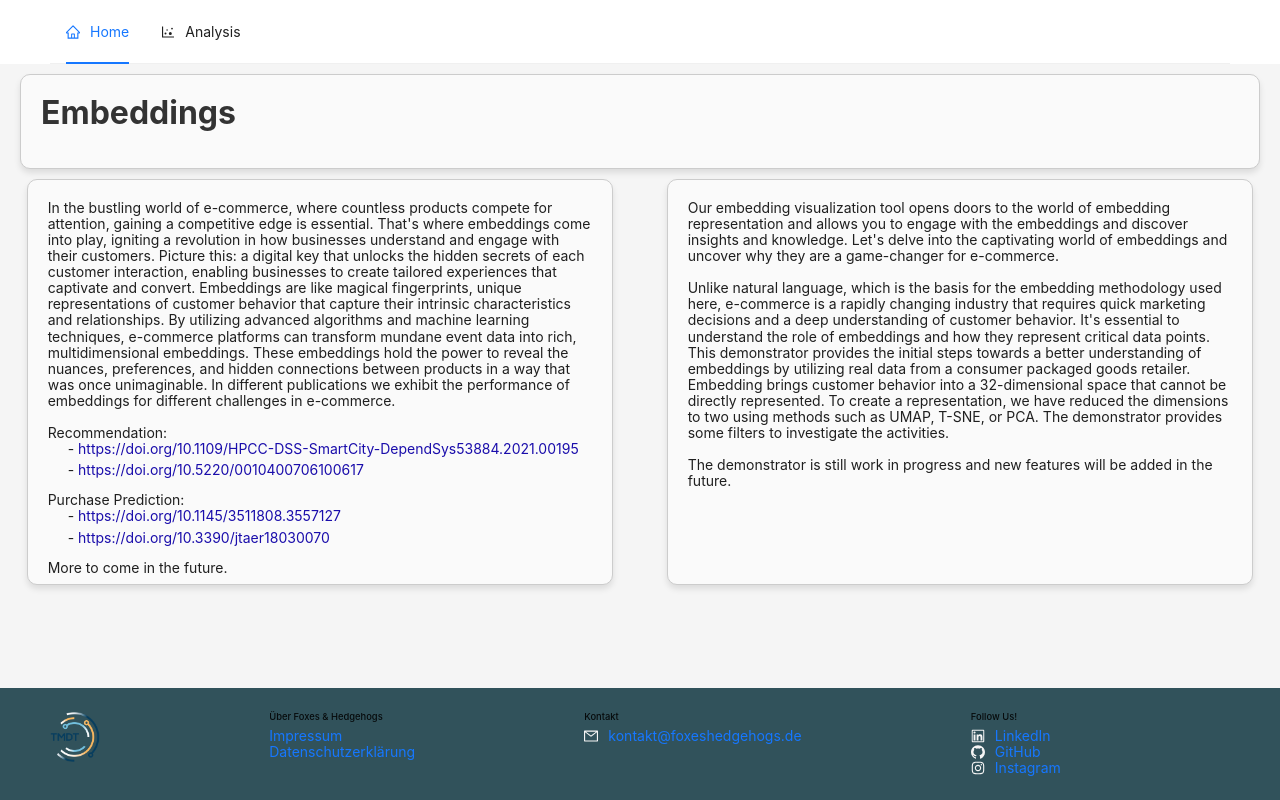
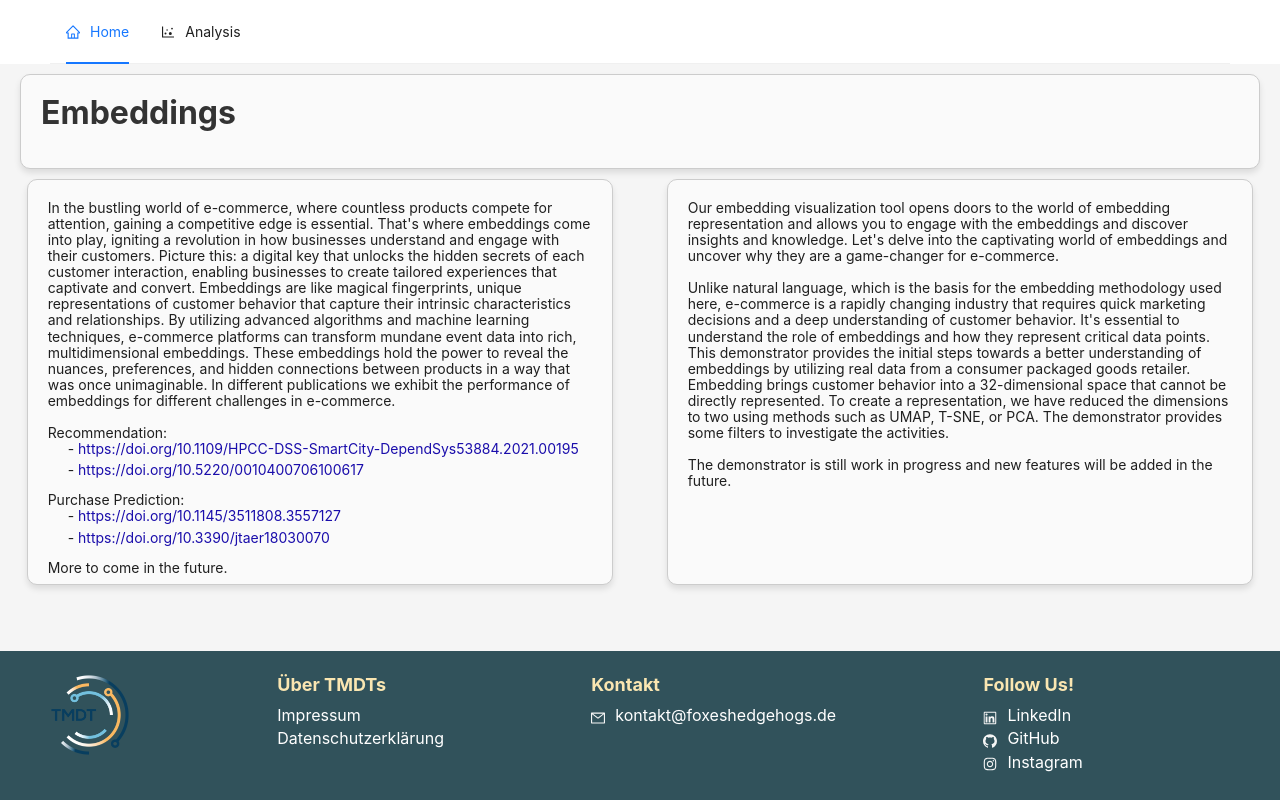
Before and after one commit to Lizoug/Breinify-demo, a React (Create React App) app in the folder frontend/: page / in a window 1280 px wide. Built offline with nearby package versions, Linux system fonts and the light colour scheme.

Commit message:
footer updated

```diff
--- a/frontend/src/components/footer.tsx
+++ b/frontend/src/components/footer.tsx
@@ -35,35 +35,35 @@ function PageFooterXXL() {
                 </Col>
                 <Col flex={1}>
                     <Row>
-                        <h6 className="">Über Institute for Technologies and Management of Digital Transformation</h6>
+                        <h6 className="footer-title">Über TMDT</h6>
                     </Row>
                     <Row>
-                        <a className="" href="/impressum">Impressum</a>
+                        <a className="footer-link_l" href="/impressum">Impressum</a>
                     </Row>
                     <Row>
-                        <a className="" href="/datenschutz">Datenschutzerklärung</a>
+                        <a className="footer-link_l" href="/datenschutz">Datenschutzerklärung</a>
                     </Row>
                 </Col>
                 <Col flex={1}>
                     <Row>
-                        <h6 className="">Kontakt</h6>
+                        <h6 className="footer-title">Kontakt</h6>
                     </Row>
                     <Row align="middle">
-                        <MailOutlined style={{color: "whitesmoke", paddingRight: "10px"}}/> <a className="" href="tmdtinfo@uni-wuppertal.de">tmdtinfo@uni-wuppertal.de</a>
+                        <MailOutlined style={{color: "whitesmoke", paddingRight: "10px"}}/> <a className="footer-link_l" href="tmdtinfo@uni-wuppertal.de">tmdtinfo@uni-wuppertal.de</a>
                     </Row>
                 </Col>
                 <Col flex={1}>
                     <Row>
-                        <h6 className="">Follow Us!</h6>
+                        <h6 className="footer-title">Follow Us!</h6>
                     </Row>
                     <Row align="middle">
-                        <LinkedinOutlined style={{color: "whitesmoke", paddingRight: "10px"}}/> <a className="" href="https://www.linkedin.com/company/tmdt/mycompany//">LinkedIn</a>
+                        <LinkedinOutlined style={{color: "whitesmoke", paddingRight: "10px"}}/> <a className="footer-link_l" href="https://www.linkedin.com/company/tmdt/mycompany//">LinkedIn</a>
                     </Row>
                     <Row align="middle">
-                        <GithubOutlined style={{color: "whitesmoke", paddingRight: "10px"}}/> <a className="" href="https://github.com/tmdt-buw">GitHub</a>
+                        <GithubOutlined style={{color: "whitesmoke", paddingRight: "10px"}}/> <a className="footer-link_l" href="https://github.com/tmdt-buw">GitHub</a>
                     </Row>
                     <Row align="middle">
-                        <InstagramOutlined style={{color: "whitesmoke", paddingRight: "10px"}}/> <a className="" href="https://www.instagram.com/tmdt_wuppertal/">Instagram</a>
+                        <InstagramOutlined style={{color: "whitesmoke", paddingRight: "10px"}}/> <a className="footer-link_l" href="https://www.instagram.com/tmdt_wuppertal/">Instagram</a>
                     </Row>
                 </Col>
                 <Col flex={6}> </Col>
@@ -81,35 +81,35 @@ function PageFooterLG() {
                 </Col>
                 <Col flex={1}>
                     <Row>
-                        <h6 className="yellow-text">Über Foxes & Hedgehogs</h6>
+                        <h6 className="footer-title">Über TMDTs</h6>
                     </Row>
                     <Row>
-                        <a className="a-footer" href="/impressum">Impressum</a>
+                        <a className="footer-link_l" href="/impressum">Impressum</a>
                     </Row>
                     <Row>
-                        <a className="a-footer" href="/datenschutz">Datenschutzerklärung</a>
+                        <a className="footer-link_l" href="/datenschutz">Datenschutzerklärung</a>
                     </Row>
                 </Col>
                 <Col flex={1}>
                     <Row>
-                        <h6 className="yellow-text">Kontakt</h6>
+                        <h6 className="footer-title">Kontakt</h6>
                     </Row>
                     <Row align="middle">
-                        <MailOutlined style={{color: "whitesmoke", paddingRight: "10px"}}/> <a className="a-footer" href="tmdtinfo@uni-wuppertal.de">kontakt@foxeshedgehogs.de</a>
+                        <MailOutlined style={{color: "whitesmoke", paddingRight: "10px"}}/> <a className="footer-link_l" href="tmdtinfo@uni-wuppertal.de">kontakt@foxeshedgehogs.de</a>
                     </Row>
                 </Col>
                 <Col flex={1}>
                     <Row>
-                        <h6 className="yellow-text">Follow Us!</h6>
+                        <h6 className="footer-title">Follow Us!</h6>
                     </Row>
                     <Row align="middle">
-                        <LinkedinOutlined style={{color: "whitesmoke", paddingRight: "10px"}}/> <a className="a-footer" href="https://www.linkedin.com/company/foxes-hedgehogs/">LinkedIn</a>
+                        <LinkedinOutlined style={{color: "whitesmoke", paddingRight: "10px"}}/> <a className="footer-link_l" href="https://www.linkedin.com/company/foxes-hedgehogs/">LinkedIn</a>
                     </Row>
                     <Row align="middle">
-                        <GithubOutlined style={{color: "whitesmoke", paddingRight: "10px"}}/> <a className="a-footer" href="https://github.com/tmdt-buw">GitHub</a>
+                        <GithubOutlined style={{color: "whitesmoke", paddingRight: "10px"}}/> <a className="footer-link_l" href="https://github.com/tmdt-buw">GitHub</a>
                     </Row>
                     <Row align="middle">
-                        <InstagramOutlined style={{color: "whitesmoke", paddingRight: "10px"}}/> <a className="" href="https://www.instagram.com/tmdt_wuppertal/">Instagram</a>
+                        <InstagramOutlined style={{color: "whitesmoke", paddingRight: "10px"}}/> <a className="footer-link_l" href="https://www.instagram.com/tmdt_wuppertal/">Instagram</a>
                     </Row>
                 </Col>
             </Row>
@@ -127,33 +127,33 @@ function PageFooterSM() {
                 <Col flex={1}> </Col>
                 <Col flex={1}>
                     <Row>
-                        <h6 className="yellow-text">Über Foxes & Hedgehogs</h6>
+                        <h6 className="footer-title">Über Foxes & Hedgehogs</h6>
                     </Row>
                     <Row>
-                        <a className="a-footer" href="/impressum">Impressum</a>
+                        <a className="footer-link_l" href="/impressum">Impressum</a>
                     </Row>
                     <Row>
-                        <a className="a-footer" href="/datenschutz">Datenschutzerklärung</a>
+                        <a className="footer-link_l" href="/datenschutz">Datenschutzerklärung</a>
                     </Row>
                     <Row className="padded-t25">
-                        <h6 className="yellow-text">Kontakt</h6>
+                        <h6 className="footer-title">Kontakt</h6>
                     </Row>
                     <Row align="middle">
-                        <MailOutlined style={{color: "whitesmoke", paddingRight: "10px"}}/> <a className="a-footer" href="tmdtinfo@uni-wuppertal.de">kontakt@foxeshedgehogs.de</a>
+                        <MailOutlined style={{color: "whitesmoke", paddingRight: "10px"}}/> <a className="footer-link_l" href="tmdtinfo@uni-wuppertal.de">kontakt@foxeshedgehogs.de</a>
                     </Row>
                 </Col>
                 <Col flex={1}>
                     <Row>
-                        <h6 className="yellow-text">Follow Us!</h6>
+                        <h6 className="footer-title">Follow Us!</h6>
                     </Row>
                     <Row align="middle">
-                        <LinkedinOutlined style={{color: "whitesmoke", paddingRight: "10px"}}/> <a className="a-footer" href="https://www.linkedin.com/company/tmdt/mycompany//">LinkedIn</a>
+                        <LinkedinOutlined style={{color: "whitesmoke", paddingRight: "10px"}}/> <a className="footer-link_l" href="https://www.linkedin.com/company/tmdt/mycompany//">LinkedIn</a>
                     </Row>
                     <Row align="middle">
-                        <GithubOutlined style={{color: "whitesmoke", paddingRight: "10px"}}/> <a className="a-footer" href="https://github.com/tmdt-buw">GitHub</a>
+                        <GithubOutlined style={{color: "whitesmoke", paddingRight: "10px"}}/> <a className="footer-link_l" href="https://github.com/tmdt-buw">GitHub</a>
                     </Row>
                     <Row align="middle">
-                        <InstagramOutlined style={{color: "whitesmoke", paddingRight: "10px"}}/> <a className="" href="https://www.instagram.com/tmdt_wuppertal/">Instagram</a>
+                        <InstagramOutlined style={{color: "whitesmoke", paddingRight: "10px"}}/> <a className="footer-link_l" href="https://www.instagram.com/tmdt_wuppertal/">Instagram</a>
                     </Row>
                 </Col>
                 <Col flex={1}> </Col>
@@ -171,31 +171,31 @@ function PageFooterXS() {
                         <img src={logo_footer} className='footer-logo' alt="Logo"/>
                     </Row>
                     <Row>
-                        <h6 className="h6 yellow-text">Über Foxes & Hedgehogs</h6>
+                        <h6 className="footer-title">Über TMDT</h6>
                     </Row>
                     <Row>
-                        <a className="a-footer" href="/impressum">Impressum</a>
+                        <a className="footer-link_l" href="/impressum">Impressum</a>
                     </Row>
                     <Row>
-                        <a className="a-footer" href="/datenschutz">Datenschutzerklärung</a>
+                        <a className="footer-link_l" href="/datenschutz">Datenschutzerklärung</a>
                     </Row>
                     <Row className="padded-t25">
-                        <h6 className="h6 yellow-text">Kontakt</h6>
+                        <h6 className="footer-title">Kontakt</h6>
                     </Row>
                     <Row align="middle">
-                        <MailOutlined style={{color: "whitesmoke", paddingRight: "10px"}}/> <a className="a-footer" href="tmdtinfo@uni-wuppertal.de">kontakt@foxeshedgehogs.de</a>
+                        <MailOutlined style={{color: "whitesmoke", paddingRight: "10px"}}/> <a className="footer-link_l" href="tmdtinfo@uni-wuppertal.de">kontakt@foxeshedgehogs.de</a>
                     </Row>
                     <Row className="padded-t25">
-                        <h6 className="h6 yellow-text">Follow Us!</h6>
+                        <h6 className="footer-title">Follow Us!</h6>
                     </Row>
                     <Row align="middle">
-                        <LinkedinOutlined style={{color: "whitesmoke", paddingRight: "10px"}}/> <a className="a-footer" href="https://www.linkedin.com/company/tmdt/mycompany//">LinkedIn</a>
+                        <LinkedinOutlined style={{color: "whitesmoke", paddingRight: "10px"}}/> <a className="footer-link_l" href="https://www.linkedin.com/company/tmdt/mycompany//">LinkedIn</a>
                     </Row>
                     <Row align="middle">
-                        <GithubOutlined style={{color: "whitesmoke", paddingRight: "10px"}}/> <a className="a-footer" href="https://github.com/tmdt-buw">GitHub</a>
+                        <GithubOutlined style={{color: "whitesmoke", paddingRight: "10px"}}/> <a className="footer-link_l" href="https://github.com/tmdt-buw">GitHub</a>
                     </Row>
                     <Row align="middle">
-                        <InstagramOutlined style={{color: "whitesmoke", paddingRight: "10px"}}/> <a className="" href="https://www.instagram.com/tmdt_wuppertal/">Instagram</a>
+                        <InstagramOutlined style={{color: "whitesmoke", paddingRight: "10px"}}/> <a className="footer-link_l" href="https://www.instagram.com/tmdt_wuppertal/">Instagram</a>
                     </Row>
                 </Col>
             </Row>
--- a/frontend/src/css/index.css
+++ b/frontend/src/css/index.css
@@ -430,16 +430,17 @@ ul li a:hover {
 }
 
 .footer-link_l {
-  color: #FAE6B1;
+  color: var(--color-white);
   text-decoration: none;
   font-size: 16px;
   display: block;
   margin-bottom: 5px;
 }
 .footer-logo {
-  width: 50px;  /* Change this value to the desired width */
+  width: 80px;  /* Change this value to the desired width */
   height: auto; /* This ensures the aspect ratio is maintained */
 }
+
 @keyframes App-logo-spin_l {
   from {
     transform: rotate(0deg);
```
